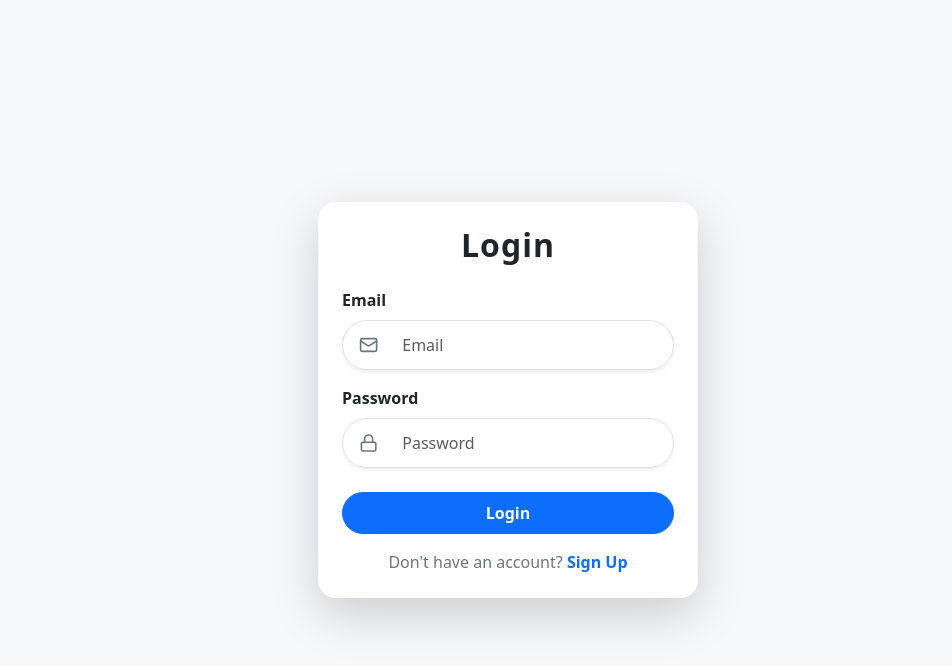
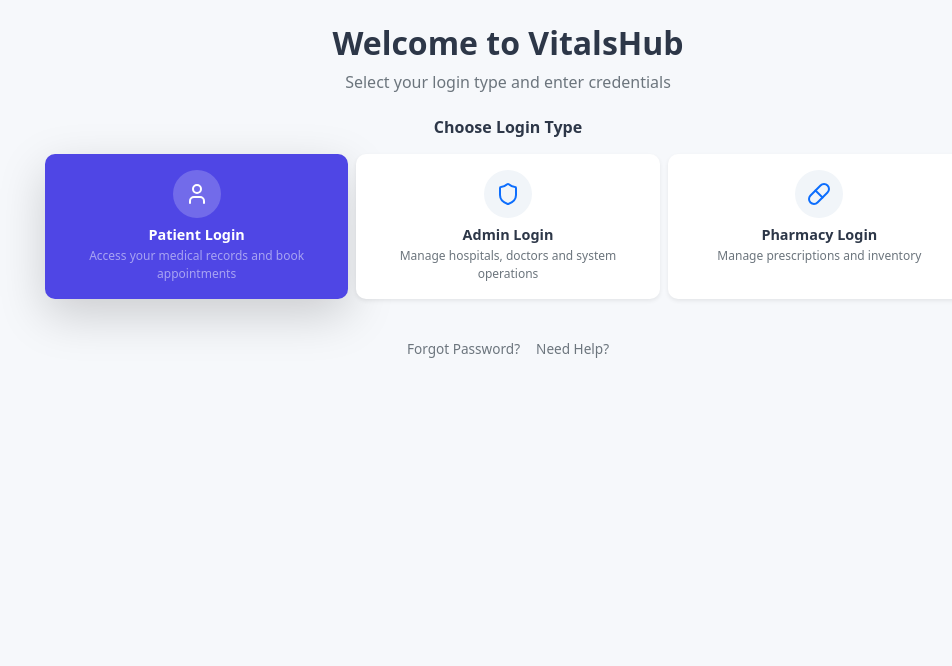
Before and after one commit to Fxnta10/VitalsHub, a React (Vite) app in the folder frontend/vite-project/: page / in a window 1280 px wide. Shown: the top 666 px of the page, without its empty margins (132-1084 px from the left). Built offline with nearby package versions, Linux system fonts and the light colour scheme; no server answers.

Commit message:
working single login page

```diff
--- a/frontend/vite-project/package.json
+++ b/frontend/vite-project/package.json
@@ -4,7 +4,7 @@
   "version": "0.0.0",
   "type": "module",
   "scripts": {
-    "dev": "vite",
+    "dev": "vite --host0.0.0.0",
     "build": "vite build",
     "lint": "eslint .",
     "preview": "vite preview"
--- a/frontend/vite-project/src/App.jsx
+++ b/frontend/vite-project/src/App.jsx
@@ -4,6 +4,10 @@ import { Routes, Route } from "react-router-dom";
 import HomePage from "./pages/HomePage";
 import SignupPage from "./pages/SignupPage";
 import LoginPage from "./pages/LoginPage";
+import SingleLogin from "./pages/SingleLogin";
+import UserLoginWrapper from "./components/UserLoginWrapper";
+import AdminLoginWrapper from "./components/AdminLoginWrapper";
+import PharmacyLoginWrapper from "./components/PharmacyLoginWrapper";
 import { Toaster } from "react-hot-toast";
 import MyProfile from "./pages/MyProfile";
 import Navbar from "./components/Navbar";
@@ -35,8 +39,6 @@ import AllAppointments from "./pages/AllAppointments";
 function App() {
   const { authUser, checkAuth, isCheckingAuth } = useAuthStore();
 
-
-
   useEffect(() => {
     // Only check auth for non-admin routes
     if (!window.location.pathname.startsWith("/admin")) {
@@ -53,13 +55,24 @@ function App() {
   }
 
   return (
-
     <div>
-      {authUser && !window.location.pathname.startsWith("/admin") && !window.location.pathname.startsWith("/pharmacy")  && <Navbar />}
+      {authUser &&
+        !window.location.pathname.startsWith("/admin") &&
+        !window.location.pathname.startsWith("/pharmacy") && <Navbar />}
       <Routes>
-        <Route path="/" element={authUser ? <HomePage />:<LoginPage/>} />
+        <Route path="/" element={authUser ? <HomePage /> : <SingleLogin />} />
         <Route path="/signup" element={<SignupPage />} />
         <Route path="/login" element={<LoginPage />} />
+
+        {/* Single Login Layout with Nested Routes */}
+        <Route path="/single-login" element={<SingleLogin />}>
+          <Route index element={<UserLoginWrapper />} />
+          <Route path="user" element={<UserLoginWrapper />} />
+          <Route path="admin" element={<AdminLoginWrapper />} />
+          <Route path="pharmacy" element={<PharmacyLoginWrapper />} />
+        </Route>
+
+        <Route path="/home" element={<HomePage />} />
         <Route path="/myprofile" element={<MyProfile />} />
         <Route path="/addDocs" element={<AddDocs />} />
         <Route path="/medical-records" element={<MedicalRecords />} />
@@ -73,10 +86,7 @@ function App() {
         <Route path="/pharmacy/:id" element={<Pharmacy />} />
         <Route path="/appointments" element={<AllAppointments />} />
 
-
-
-
-        <Route path="/admin/*" >
+        <Route path="/admin/*">
           <Route index element={<AdminLoginPage />} />
           <Route path="login" element={<AdminLoginPage />} />
           <Route path="register" element={<AdminRegisterPage />} />
@@ -87,17 +97,21 @@ function App() {
           {/* <Route path="appointments" element={<AdminAppointments />} /> */}
         </Route>
 
-        <Route path="/pharmacy/login" element={<PharmacyLogin/>}/>
-        <Route path="/pharmacy/signup" element={<PharmacySignup/>}/>
-        <Route path="/pharmacy/dashboard" element={<PharmacyDashboard/>}/>
-        <Route path="/pharmacy/add-medicine" element={<PharmacyAddMedicine/>}/>
-        <Route path="/pharmacy/edit-medicine/:id" element={<PharmacyEditMed/>}/>
+        <Route path="/pharmacy/login" element={<PharmacyLogin />} />
+        <Route path="/pharmacy/signup" element={<PharmacySignup />} />
+        <Route path="/pharmacy/dashboard" element={<PharmacyDashboard />} />
+        <Route
+          path="/pharmacy/add-medicine"
+          element={<PharmacyAddMedicine />}
+        />
+        <Route
+          path="/pharmacy/edit-medicine/:id"
+          element={<PharmacyEditMed />}
+        />
       </Routes>
       <Toaster />
     </div>
   );
-
-
 }
 
 export default App;
--- /dev/null
+++ b/frontend/vite-project/src/components/AdminLoginWrapper.jsx
@@ -0,0 +1,9 @@
+import React from 'react';
+import { useOutletContext } from 'react-router-dom';
+import AdminLoginPage from '../pages/admin/AdminLoginPage';
+
+export default function AdminLoginWrapper() {
+  const { loginTypes } = useOutletContext();
+
+  return <AdminLoginPage />;
+}
--- /dev/null
+++ b/frontend/vite-project/src/components/PharmacyLoginWrapper.jsx
@@ -0,0 +1,9 @@
+import React from "react";
+import { useOutletContext } from "react-router-dom";
+import PharmacyLogin from "../pages/pharmaciesAdmin/pharmacyLogin";
+
+export default function PharmacyLoginWrapper() {
+  const { loginTypes } = useOutletContext();
+
+  return <PharmacyLogin />;
+}
--- /dev/null
+++ b/frontend/vite-project/src/components/UserLoginWrapper.jsx
@@ -0,0 +1,9 @@
+import React from 'react';
+import { useOutletContext } from 'react-router-dom';
+import LoginPage from '../pages/LoginPage';
+
+export default function UserLoginWrapper() {
+  const { loginTypes } = useOutletContext();
+
+  return <LoginPage />;
+}
--- /dev/null
+++ b/frontend/vite-project/src/pages/SingleLogin.jsx
@@ -0,0 +1,203 @@
+import React from "react";
+import { Link, useNavigate, Outlet, useLocation } from "react-router-dom";
+import { User, Shield, Pill } from "lucide-react";
+
+export default function SingleLogin() {
+  const navigate = useNavigate();
+  const location = useLocation();
+
+  // Extract selected login type from URL
+  const getSelectedLoginType = () => {
+    if (location.pathname.includes("admin")) return "admin";
+    if (location.pathname.includes("pharmacy")) return "pharmacy";
+    return "user";
+  };
+
+  const selectedLoginType = getSelectedLoginType();
+
+  const loginTypes = [
+    {
+      id: "user",
+      title: "Patient Login",
+      description: "Access your medical records and book appointments",
+      icon: User,
+      bgColor: "#4f46e5",
+      redirectPath: "/single-login/user",
+    },
+    {
+      id: "admin",
+      title: "Admin Login",
+      description: "Manage hospitals, doctors and system operations",
+      icon: Shield,
+      bgColor: "#059669",
+      redirectPath: "/single-login/admin",
+    },
+    {
+      id: "pharmacy",
+      title: "Pharmacy Login",
+      description: "Manage prescriptions and inventory",
+      icon: Pill,
+      bgColor: "#dc2626",
+      redirectPath: "/single-login/pharmacy",
+    },
+  ];
+
+  const handleLoginTypeSelection = (type) => {
+    navigate(loginTypes.find((lt) => lt.id === type).redirectPath);
+  };
+
+  return (
+    <div style={{ background: "#f6f8fb", minHeight: "100vh" }}>
+      <div className="container py-4">
+        <div className="row justify-content-center">
+          <div className="col-lg-10">
+            {/* Header */}
+            <div className="text-center mb-4">
+              <h1
+                className="fw-bold mb-2"
+                style={{ color: "#2d3748", fontSize: "2rem" }}
+              >
+                Welcome to VitalsHub
+              </h1>
+              <p className="text-secondary mb-0" style={{ fontSize: "1rem" }}>
+                Select your login type and enter credentials
+              </p>
+            </div>
+
+            {/* Login Type Selection */}
+            <div className="mb-4">
+              <h6
+                className="fw-bold mb-3 text-center"
+                style={{ color: "#2d3748" }}
+              >
+                Choose Login Type
+              </h6>
+              <div className="row g-2">
+                {loginTypes.map((type) => {
+                  const IconComponent = type.icon;
+                  return (
+                    <div key={type.id} className="col-md-4">
+                      <div
+                        className={`card border-0 h-100 cursor-pointer ${
+                          selectedLoginType === type.id
+                            ? "shadow-lg"
+                            : "shadow-sm"
+                        }`}
+                        style={{
+                          background:
+                            selectedLoginType === type.id
+                              ? type.bgColor
+                              : "white",
+                          borderRadius: "10px",
+                          transition: "all 0.2s ease",
+                          cursor: "pointer",
+                          border:
+                            selectedLoginType === type.id
+                              ? `2px solid ${type.bgColor}`
+                              : "2px solid transparent",
+                        }}
+                        onClick={() => handleLoginTypeSelection(type.id)}
+                        onMouseEnter={(e) => {
+                          if (selectedLoginType !== type.id) {
+                            e.currentTarget.style.transform =
+                              "translateY(-2px)";
+                          }
+                        }}
+                        onMouseLeave={(e) => {
+                          if (selectedLoginType !== type.id) {
+                            e.currentTarget.style.transform = "translateY(0)";
+                          }
+                        }}
+                      >
+                        <div className="card-body d-flex flex-column align-items-center p-3">
+                          <div
+                            className="rounded-circle d-flex align-items-center justify-content-center mb-2"
+                            style={{
+                              background:
+                                selectedLoginType === type.id
+                                  ? "rgba(255,255,255,0.2)"
+                                  : "#f1f5f9",
+                              width: "48px",
+                              height: "48px",
+                            }}
+                          >
+                            <IconComponent
+                              size={24}
+                              className={
+                                selectedLoginType === type.id
+                                  ? "text-white"
+                                  : "text-primary"
+                              }
+                            />
+                          </div>
+                          <h6
+                            className={`fw-bold mb-1 text-center ${
+                              selectedLoginType === type.id ? "text-white" : ""
+                            }`}
+                            style={{
+                              color:
+                                selectedLoginType === type.id
+                                  ? "white"
+                                  : "#2d3748",
+                              fontSize: "0.9rem",
+                            }}
+                          >
+                            {type.title}
+                          </h6>
+                          <p
+                            className={`mb-0 text-center ${
+                              selectedLoginType === type.id
+                                ? "text-white-50"
+                                : "text-secondary"
+                            }`}
+                            style={{ fontSize: "0.75rem" }}
+                          >
+                            {type.description}
+                          </p>
+                        </div>
+                      </div>
+                    </div>
+                  );
+                })}
+              </div>
+            </div>
+
+            {/* Login Form - Outlet */}
+            <div className="row justify-content-center">
+              <div className="col-md-8 col-lg-6">
+                <Outlet
+                  context={{
+                    loginTypes: loginTypes.find(
+                      (type) => type.id === selectedLoginType
+                    ),
+                    selectedLoginType,
+                  }}
+                />
+              </div>
+            </div>
+
+            {/* Footer Links */}
+            <div className="text-center mt-3">
+              <div className="d-flex justify-content-center gap-3 flex-wrap">
+                <Link
+                  to="/forgot-password"
+                  className="text-decoration-none text-secondary"
+                  style={{ fontSize: "0.85rem" }}
+                >
+                  Forgot Password?
+                </Link>
+                <Link
+                  to="/help"
+                  className="text-decoration-none text-secondary"
+                  style={{ fontSize: "0.85rem" }}
+                >
+                  Need Help?
+                </Link>
+              </div>
+            </div>
+          </div>
+        </div>
+      </div>
+    </div>
+  );
+}
--- a/frontend/vite-project/src/stores/adminAuthStore.js
+++ b/frontend/vite-project/src/stores/adminAuthStore.js
@@ -161,7 +161,7 @@ export const useAuthStore = create((set, get) => ({
       set({ authUser: null });
       toast.success("Logged Out Successfully");
       if (navigate) {
-        navigate("/admin/login");
+        navigate("/");
       }
       return { success: true };
     }
--- a/frontend/vite-project/src/stores/pharmacyAuthStore.js
+++ b/frontend/vite-project/src/stores/pharmacyAuthStore.js
@@ -161,13 +161,13 @@ export const usePharmacyStore = create((set, get) => ({
     await axiosInstance.post("/pharmacy/logout"); // corrected
     set({ pharmacyUser: null });
     toast.success("Logged Out Successfully");
-    if (navigate) navigate("/pharmacy/login");
+    if (navigate) navigate("/");
     return { success: true };
   } catch (error) {
     console.log("Error in logout", error.message);
     set({ pharmacyUser: null });
     toast.success("Logged Out Successfully");
-    if (navigate) navigate("/pharmacy/login");
+    if (navigate) navigate("/");
     return { success: true };
   }
 },
--- a/frontend/vite-project/src/stores/useAuthStore.js
+++ b/frontend/vite-project/src/stores/useAuthStore.js
@@ -76,7 +76,7 @@ export const useAuthStore = create((set) => ({
       await axiosInstance.post("/user/logout");
       set({ authUser: null });
       toast.success("User Logged Out Successfully");
-      navigate("/login");
+      navigate("/");
     } catch (error) {
       console.log("Error in logout", error.message);
       toast.error(error.response.data.message);
```
